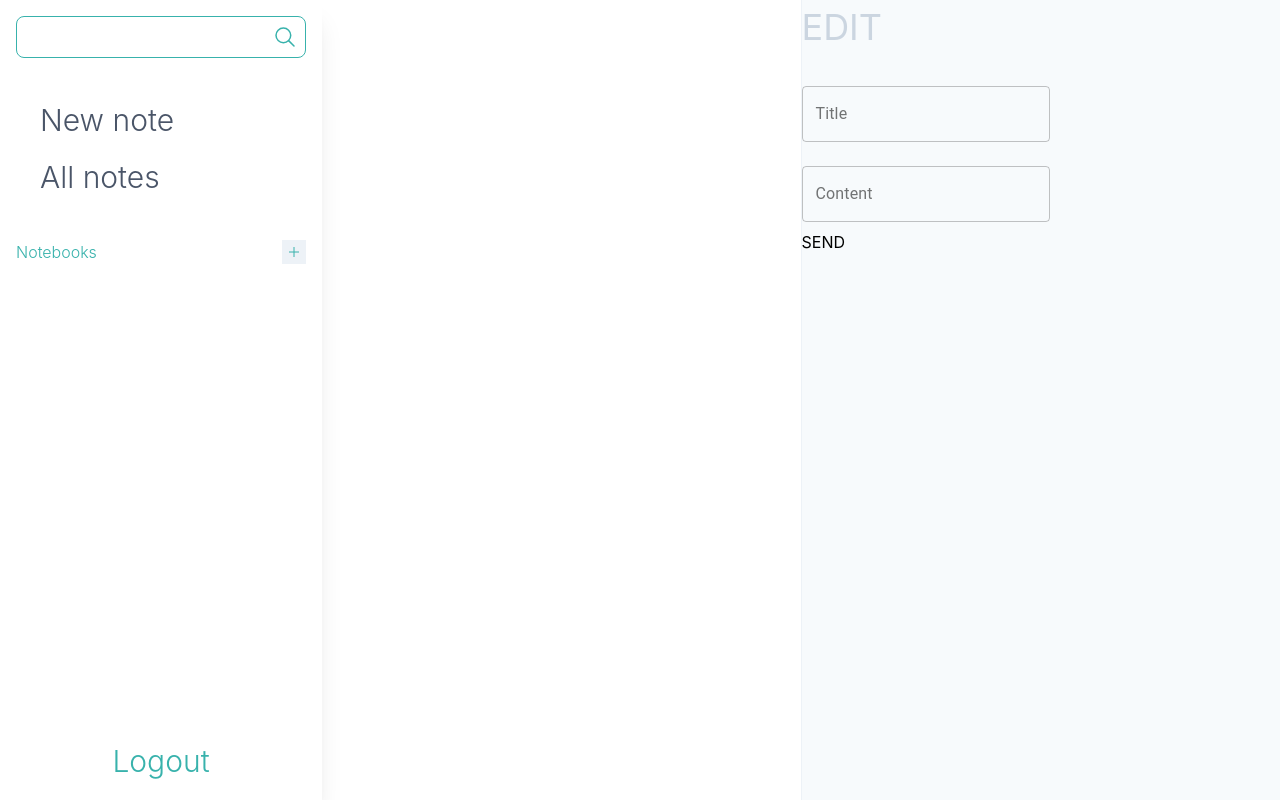
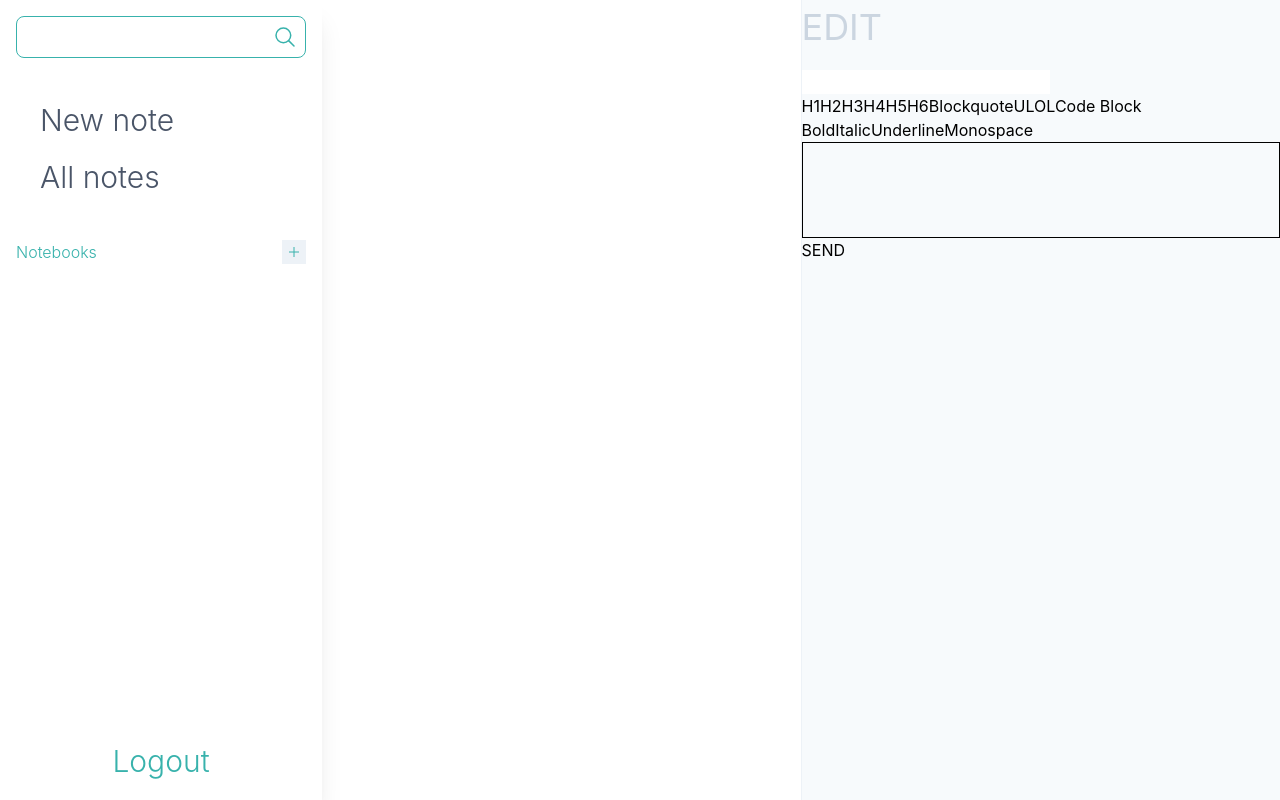
Before and after one commit to js98578/hovernote2, a React (Create React App) app: page /notes/ in a window 1280 px wide. Built offline with nearby package versions, Linux system fonts and the light colour scheme; no server answers; sample sign-in values are in the browser's storage.

Commit message:
draftjs installed and implemented somehow

```diff
--- /dev/null
+++ b/src/components/ContentEdit.js
@@ -0,0 +1,128 @@
+import React from 'react';
+import { Editor, EditorState, RichUtils, getDefaultKeyBinding } from 'draft-js';
+
+export const ContentEdit = props => {
+  const [editorState, setEditorState] = React.useState(() => EditorState.createEmpty());
+
+  const editor = React.useRef(null);
+  const focusEditor = () => {
+    editor.current.focus();
+  };
+
+  const onChange = changedEditorState => setEditorState(changedEditorState);
+
+  const handleKeyCommand = (command, editorState) => {
+    const newState = RichUtils.handleKeyCommand(editorState, command);
+    if (newState) {
+      onChange(newState);
+      return true;
+    }
+    return false;
+  };
+
+  const mapKeyToEditorCommand = e => {
+    if (e.keyCode === 9 /* TAB */) {
+      const newEditorState = RichUtils.onTab(e, editorState, 4 /* maxDepth */);
+      if (newEditorState !== editorState) {
+        onChange(newEditorState);
+      }
+      return;
+    }
+    return getDefaultKeyBinding(e);
+  };
+
+  const toggleBlockType = blockType => {
+    onChange(RichUtils.toggleBlockType(editorState, blockType));
+  };
+
+  const toggleInlineStyle = inlineStyle => {
+    onChange(RichUtils.toggleInlineStyle(editorState, inlineStyle));
+  };
+
+  return (
+    <div className="RichEditor-root">
+      <BlockStyleControls editorState={editorState} onToggle={toggleBlockType} />
+      <InlineStyleControls editorState={editorState} onToggle={toggleInlineStyle} />
+      <div
+        style={{ border: '1px solid black', minHeight: '6em', cursor: 'text' }}
+        onClick={focusEditor}
+      >
+        <Editor ref={editor} editorState={editorState} onChange={setEditorState} />
+      </div>
+    </div>
+  );
+};
+
+const BlockStyleControls = props => {
+  const { editorState } = props;
+  const selection = editorState.getSelection();
+  const blockType = editorState
+    .getCurrentContent()
+    .getBlockForKey(selection.getStartKey())
+    .getType();
+
+  return (
+    <div className="RichEditor-controls">
+      {BLOCK_TYPES.map(type => (
+        <StyleButton
+          key={type.label}
+          active={type.style === blockType}
+          label={type.label}
+          onToggle={props.onToggle}
+          style={type.style}
+        />
+      ))}
+    </div>
+  );
+};
+
+const InlineStyleControls = props => {
+  const currentStyle = props.editorState.getCurrentInlineStyle();
+
+  return (
+    <div className="RichEditor-controls">
+      {INLINE_STYLES.map(type => (
+        <StyleButton
+          key={type.label}
+          active={currentStyle.has(type.style)}
+          label={type.label}
+          onToggle={props.onToggle}
+          style={type.style}
+        />
+      ))}
+    </div>
+  );
+};
+
+const StyleButton = props => {
+  const onToggle = e => {
+    e.preventDefault();
+    props.onToggle(props.style);
+  };
+
+  return (
+    <span className="" onMouseDown={onToggle}>
+      {props.label}
+    </span>
+  );
+};
+
+const INLINE_STYLES = [
+  { label: 'Bold', style: 'BOLD' },
+  { label: 'Italic', style: 'ITALIC' },
+  { label: 'Underline', style: 'UNDERLINE' },
+  { label: 'Monospace', style: 'CODE' }
+];
+
+const BLOCK_TYPES = [
+  { label: 'H1', style: 'header-one' },
+  { label: 'H2', style: 'header-two' },
+  { label: 'H3', style: 'header-three' },
+  { label: 'H4', style: 'header-four' },
+  { label: 'H5', style: 'header-five' },
+  { label: 'H6', style: 'header-six' },
+  { label: 'Blockquote', style: 'blockquote' },
+  { label: 'UL', style: 'unordered-list-item' },
+  { label: 'OL', style: 'ordered-list-item' },
+  { label: 'Code Block', style: 'code-block' }
+];
--- a/src/components/NoteEdit.js
+++ b/src/components/NoteEdit.js
@@ -1,8 +1,9 @@
 import React, { useContext } from 'react';
 import { NotesContext } from '../contexts/NotesContext';
-import { TextField } from '@material-ui/core';
+import { Editor, EditorState, RichUtils, getDefaultKeyBinding } from 'draft-js';
+import { ContentEdit } from './ContentEdit';
 
-const NoteEdit =  () => {
+const NoteEdit = () => {
   const { newNote, noteTitle, setNoteTitle, noteContent, setNoteContent, sendNewNote } = useContext(
     NotesContext
   );
@@ -15,24 +16,12 @@ const NoteEdit =  () => {
         <h1 className="mb-4 justify-center text-4xl text-gray-400">EDIT</h1>
       )}
       <div>
-        <TextField
-          id="outlined-email-login"
-          label="Title"
+        <input
           className="min-w-300"
           value={noteTitle}
           onChange={e => setNoteTitle(e.target.value)}
-          margin="normal"
-          variant="outlined"
         />
-        <TextField
-          id="outlined-email-login"
-          label="Content"
-          className="min-w-300"
-          value={noteContent}
-          onChange={e => setNoteContent(e.target.value)}
-          margin="normal"
-          variant="outlined"
-        />
+        <ContentEdit></ContentEdit>
       </div>
       <div onClick={() => sendNewNote()}>SEND</div>
     </>
```
